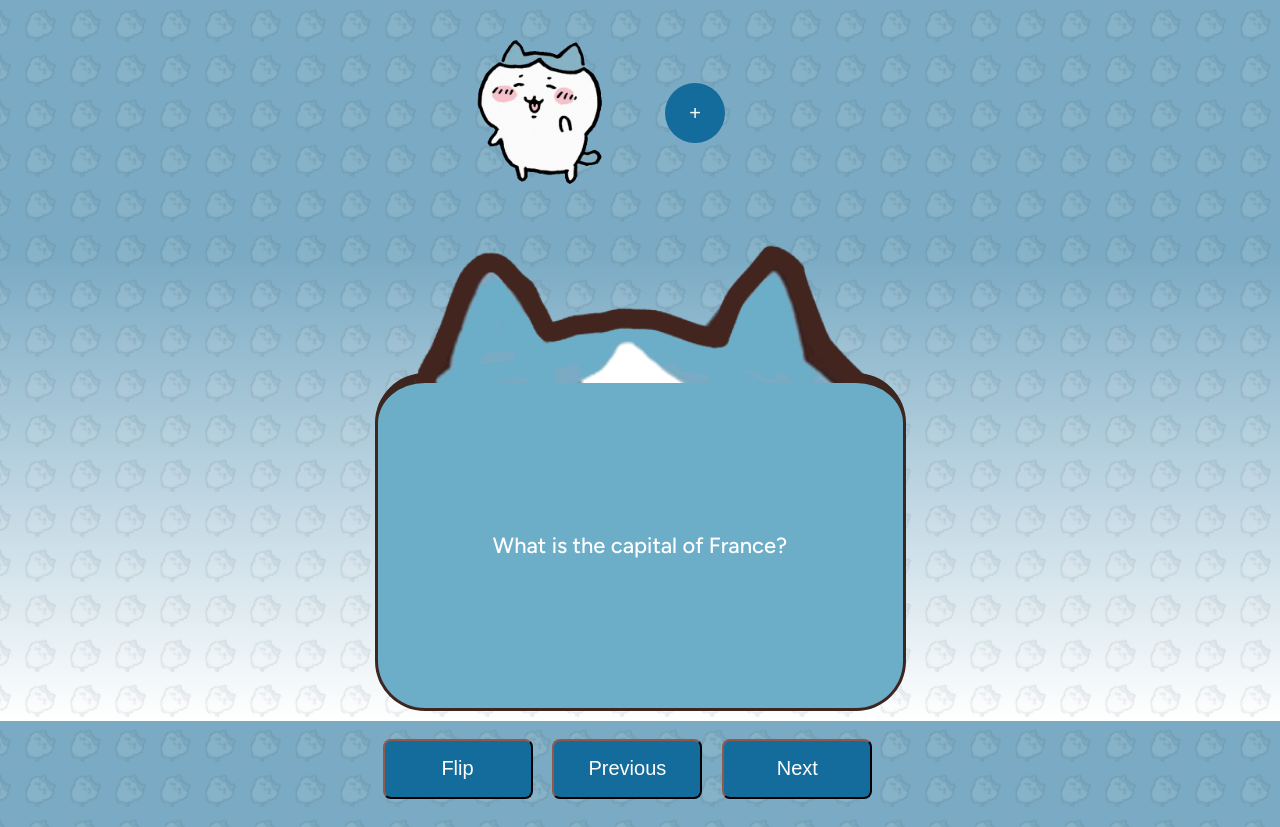
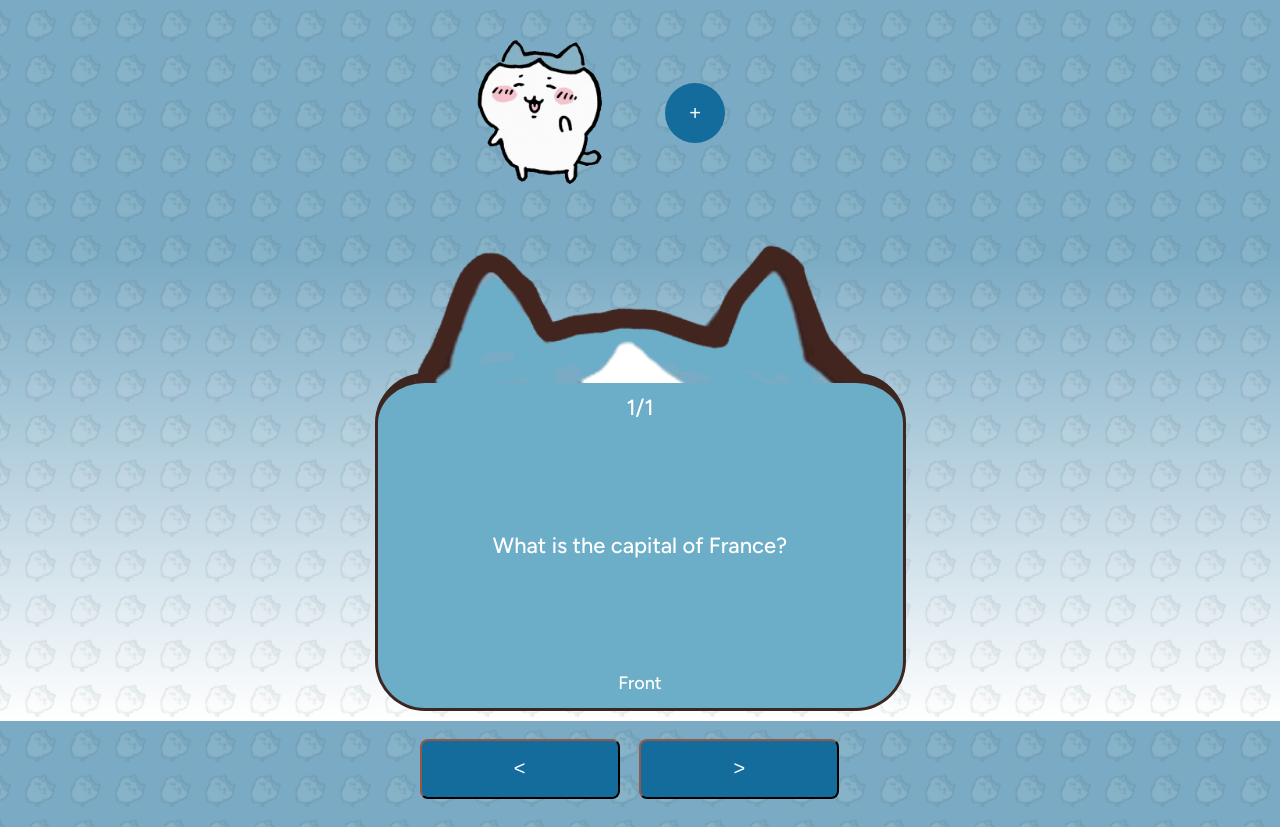
Before and after one commit to briangasca/hachi-flashcards, a plain HTML site: page src/flashcards.html in a window 1280 px wide. Shown: the part 79-906 px from the top of the page. Drawn offline with Linux system fonts and the light colour scheme.

Commit message:
Added front/back indicator and card num

```diff
--- a/scripts/flashcard_edit.js
+++ b/scripts/flashcard_edit.js
@@ -1,23 +1,34 @@
 
 //mock flashcards, adding database later. Array of Key/Value pairs.
 const flashcards = [
-    { front: "What is the capital of France?", back: "Paris" },
-    { front: "What is the boiling point of water?", back: "100°C" },
-    { front: "What does HTML stand for?", back: "HyperText Markup Language" }
+    { front: "What is the capital of France?", back: "Paris" }
   ];
 
 curr_flashcard = 0;
 let showing_front = true;
 
 card = document.getElementById("card");
-flip_btn = document.getElementById("flip_btn");
-prev_btn = document.getElementById("prev_btn");
+rev_btn = document.getElementById("prev_btn");
 next_btn = document.getElementById("next_btn");
+front_indicator = document.getElementById("front-indicator");
+text_container = document.getElementById("text-contain");
+curr_flashcard_num = document.getElementById("curr_flashcard");
+
+curr_flashcard_num.innerHTML = (curr_flashcard + 1) + "/" + flashcards.length;
 
 card.innerHTML = flashcards[curr_flashcard]['front'];
 
-flip_btn.addEventListener('click', function (){
 
+function frontStatus(currFrontStatus){
+    if(currFrontStatus){
+        front_indicator.innerHTML = "Front";
+    } else {
+        front_indicator.innerHTML = "Back";
+    }
+}
+
+text_container.addEventListener('click', function (){
+    console.log(showing_front);
     if(curr_flashcard >= 0 && curr_flashcard < flashcards.length){
         if(showing_front){
             card.innerHTML = flashcards[curr_flashcard]['back'];
@@ -25,6 +36,7 @@ flip_btn.addEventListener('click', function (){
             card.innerHTML = flashcards[curr_flashcard]['front'];
         }
         showing_front = !showing_front;
+        frontStatus(showing_front);
     }
 
 })
@@ -39,6 +51,8 @@ prev_btn.addEventListener('click', function (){
         card.innerHTML = flashcards[curr_flashcard]['front'];
         showing_front = true;
     }
+    frontStatus(showing_front);
+    curr_flashcard_num.innerHTML = (curr_flashcard + 1) + "/" + flashcards.length;
 
 })
 
@@ -52,10 +66,12 @@ next_btn.addEventListener('click', function (){
         card.innerHTML = flashcards[curr_flashcard]['front'];
         showing_front = true;
     }
+    frontStatus(showing_front);
+    curr_flashcard_num.innerHTML = (curr_flashcard + 1) + "/" + flashcards.length;
 
 })
 
-//ADDING FUNCTIONALITY
+//ADDING BUTTON FUNCTIONALITY
 
 const add_btn = document.getElementById("add_button");
 const popupContent = document.getElementById("modal_content");
--- a/src/flashcards.html
+++ b/src/flashcards.html
@@ -31,11 +31,15 @@
             <div id="flashcard_container">
                 <div class="card_container">
                     <img id="hachi_ears" src="../images/hachi_ears3.png" alt="">
-                    <div class="front" id="card">Card</div>
+                    <div id="text-contain">
+                        <div class="front" id="card">Card</div>
+                        <div id="front-indicator">Front</div>
+                        <div id="curr_flashcard">1</div>
+                    </div>
+
                 </div>
-                <button id="flip_btn">Flip</button>
-                <button id="prev_btn">Previous</button>
-                <button id="next_btn">Next</button>
+                <button id="prev_btn"> &lt; </button>
+                <button id="next_btn"> &gt; </button>
             </div>
         </div>
     </div>
--- a/styles/flashcard_edit.css
+++ b/styles/flashcard_edit.css
@@ -180,7 +180,7 @@ body {
     width: 525px;
 }
 
-#card {
+#text-contain{
     margin-bottom: 20px;
     color: white;
     background: #6cadc7;
@@ -198,12 +198,39 @@ body {
     border-style:solid;
     background-image: url('');
     word-break: break-all;
+    cursor: pointer;
 }
 
-#flip_btn {
+#front-indicator {
+    position: fixed;
+    margin-top: 275px;
+    text-align: center;
+    font-size: 18px;
+}
+
+#curr_flashcard {
+    position: fixed;
+    margin-bottom: 275px;
+}
+
+#prev_btn {
     margin: 8px;
     background: rgb(20, 108, 156);
-    width: 150px;
+    width: 200px;
+    height: 60px;
+    font-size: 20px;
+    border-radius: 8px;
+    border-color: transparent;
+    cursor: pointer;
+    border-color: #3e2620;
+    color: white;
+    margin-left: 45px;
+}
+
+#next_btn {
+    margin: 8px;
+    background: rgb(20, 108, 156);
+    width: 200px;
     height: 60px;
     font-size: 20px;
     border-radius: 8px;
@@ -212,29 +239,3 @@ body {
     border-color: #3e2620;
     color: white;
 }
-
-#prev_btn {
-    margin: 8px;
-    background: rgb(20, 108, 156);
-    width: 150px;
-    height: 60px;
-    font-size: 20px;
-    border-radius: 8px;
-    border-color: transparent;
-    cursor: pointer;
-    border-color: #3e2620;
-    color: white;
-}
-
-#next_btn {
-    margin: 8px;
-    background: rgb(20, 108, 156);
-    width: 150px;
-    height: 60px;
-    font-size: 20px;
-    border-radius: 8px;
-    border-color: transparent;
-    cursor: pointer;
-    border-color: #3e2620;
-    color: white;
-}
```
